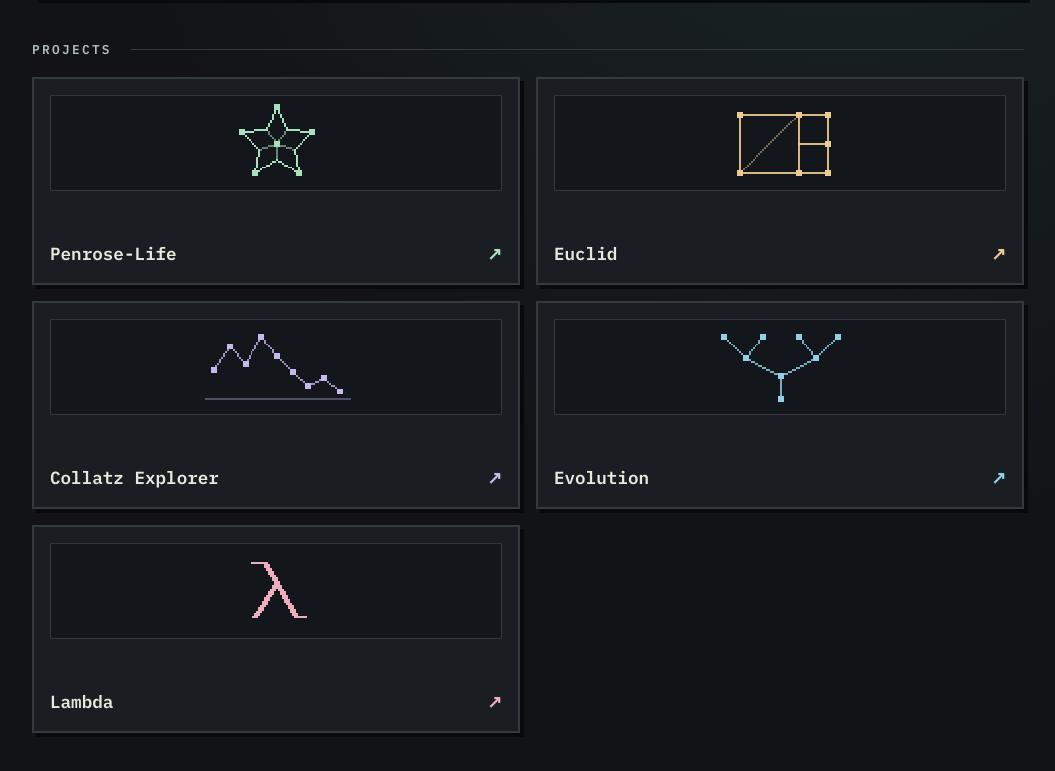
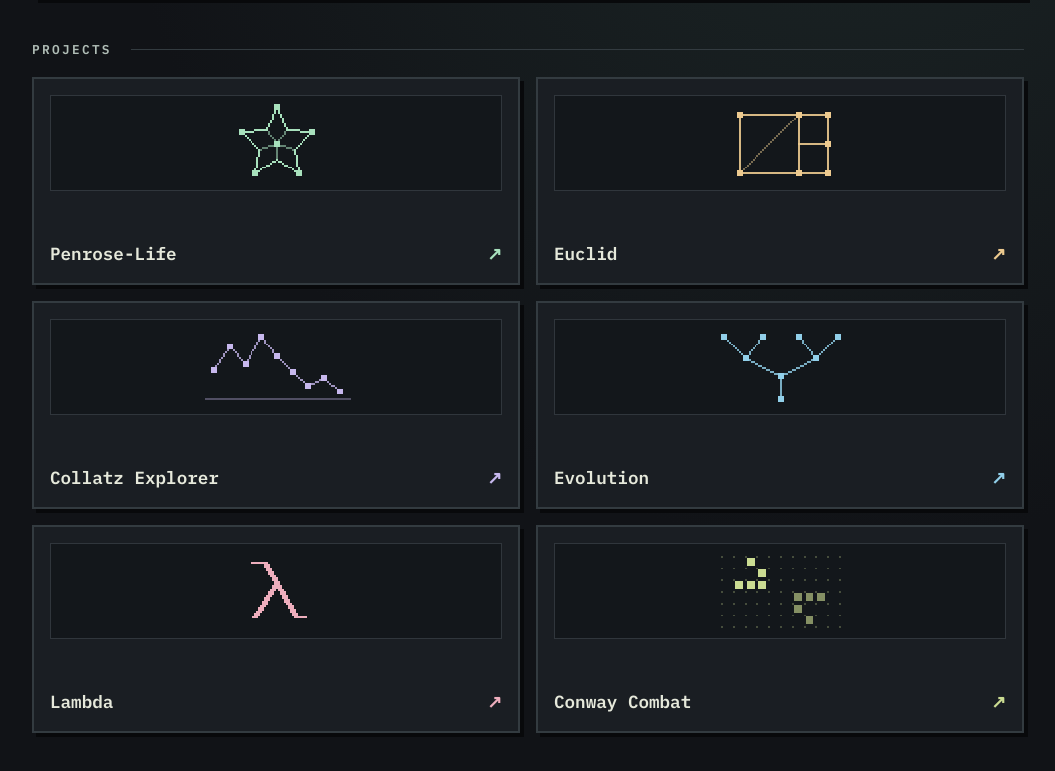
Before and after one commit to MikeRoute66/mikeroute66.github.io, a plain HTML site: page index.html in a window 1280 px wide. Shown: the part 397-1168 px from the top of the page, without its empty margins (112-1167 px from the left). Drawn offline with Linux system fonts and the light colour scheme.

Commit message:
Add Conway Combat to MiNDweb

```diff
--- a/index.html
+++ b/index.html
@@ -24,6 +24,7 @@ li:nth-child(2){--accent:#edca8f}
 li:nth-child(3){--accent:#c7b8ee}
 li:nth-child(4){--accent:#91cfe9}
 li:nth-child(5){--accent:#eeaebd}
+li:nth-child(6){--accent:#cbdc92}
 a{display:grid;min-height:13rem;grid-template-rows:1fr auto;gap:1rem;padding:1rem;text-decoration:none;color:var(--paper);border:2px solid var(--line);background:#1a1e23;box-shadow:4px 4px #08090b}
 a:hover,a:focus-visible{border-color:var(--accent);background:#23292e}
 a:focus-visible{outline:2px dashed var(--accent);outline-offset:4px}
@@ -54,6 +55,7 @@ a canvas{height:3.5rem}
     <li><a href="https://mikeroute66.github.io/Collatz/"><canvas id="collatz" width="104" height="48" aria-hidden="true"></canvas><span class="label">Collatz Explorer <span class="arrow" aria-hidden="true">↗</span></span></a></li>
     <li><a href="https://github.com/MikeRoute66/Evolution"><canvas id="evolution" width="104" height="48" aria-hidden="true"></canvas><span class="label">Evolution <span class="arrow" aria-hidden="true">↗</span></span></a></li>
     <li><a href="https://mikeroute66.github.io/Lambda/"><canvas id="lambda" width="104" height="48" aria-hidden="true"></canvas><span class="label">Lambda <span class="arrow" aria-hidden="true">↗</span></span></a></li>
+    <li><a href="https://mikeroute66.github.io/Conway-Combat/"><canvas id="conway" width="104" height="48" aria-hidden="true"></canvas><span class="label">Conway Combat <span class="arrow" aria-hidden="true">↗</span></span></a></li>
   </ul>
 </section>
 </main>
@@ -136,6 +138,18 @@ draw('lambda', '#eeaebd', (pixel, line) => {
     line(62 + offset, 37, 66 + offset, 37);
   }
 });
+draw('conway', '#cbdc92', (pixel) => {
+  const glider = [[1,0],[2,1],[0,2],[1,2],[2,2]];
+  for (let row = 0; row < 7; row++) {
+    for (let column = 0; column < 11; column++) {
+      pixel(22 + column * 6, 6 + row * 6, 1, .28);
+    }
+  }
+  glider.forEach(([x,y]) => {
+    pixel(29 + x * 6, 7 + y * 6, 4);
+    pixel(71 - x * 6, 37 - y * 6, 4, .62);
+  });
+});
 </script>
 </body>
 </html>
```
